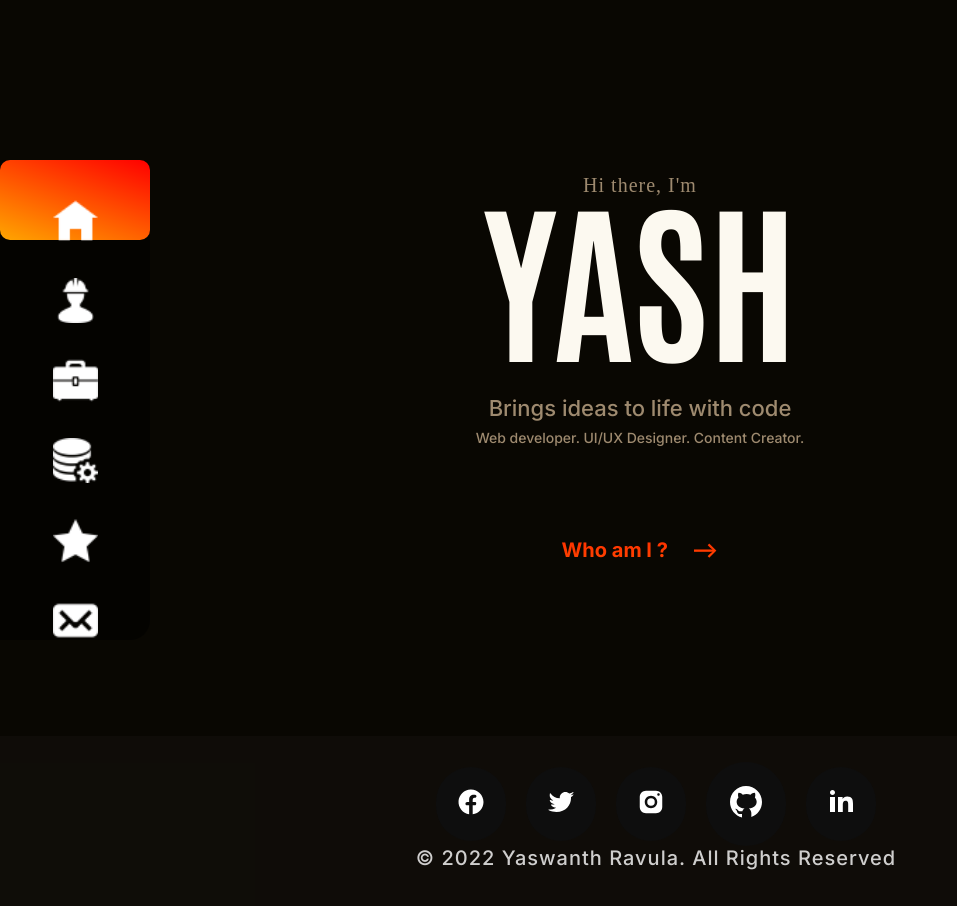
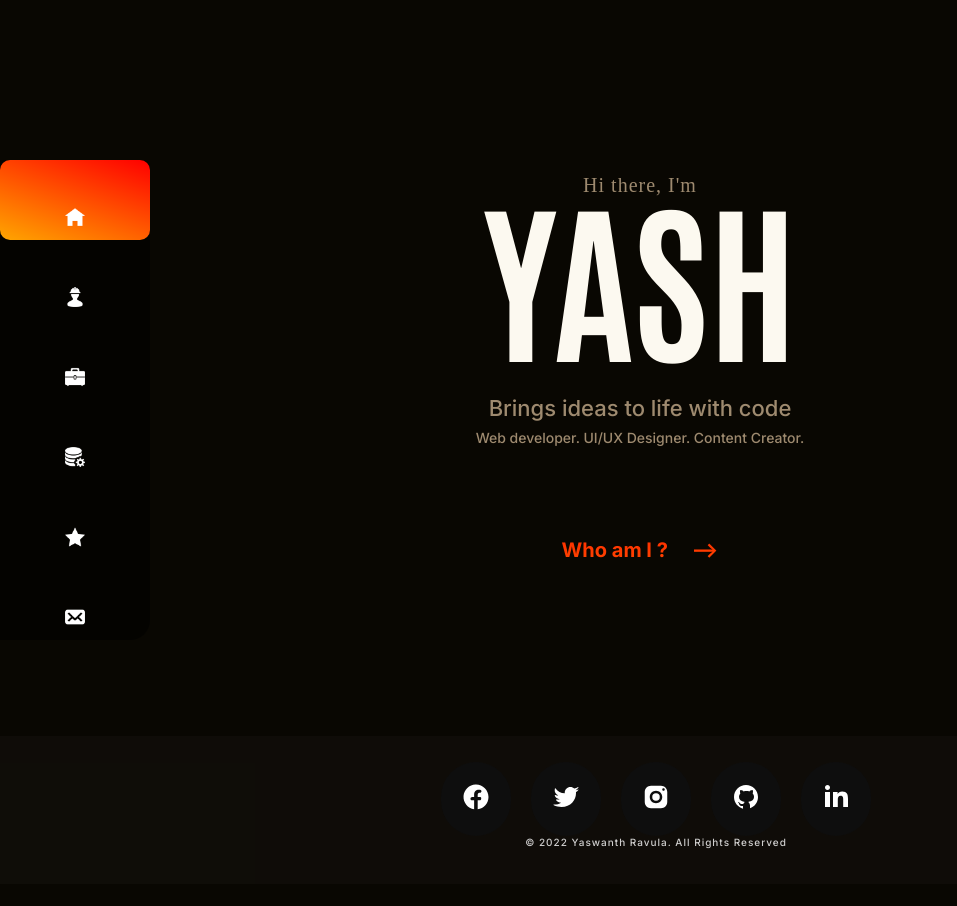
Before and after one commit to yaswanthRavula/Yawanth.me, an Angular app in the folder client/: page /Home in a window 1280 px wide. Shown: the top 906 px of the page, without its empty margins (0-957 px from the left). After the commit the page ends 884 px from the top, so only its background shows below. Built offline with nearby package versions, Linux system fonts and the light colour scheme.

Commit message:
Nav Bar and footer updated

```diff
--- a/client/src/app/app.component.css
+++ b/client/src/app/app.component.css
@@ -22,7 +22,7 @@
 }
 .nav-item img{
     padding-top:38px;
-      width: 45px;
+      width: 20px;
 }
 .nav-item p{
     align-items: center;
--- a/client/src/app/componenets/footer/footer.component.css
+++ b/client/src/app/componenets/footer/footer.component.css
@@ -10,9 +10,13 @@
     margin-right: auto;
 
 }
+svg{
+    width: 30px;
+    height: 30px;
+}
 .footer p{
     color: white;
-    font-size: 20px;
+    font-size: 10px;
     opacity: 0.8;
     font-family: Inter,sans-serif;
     font-weight: 500;
```
